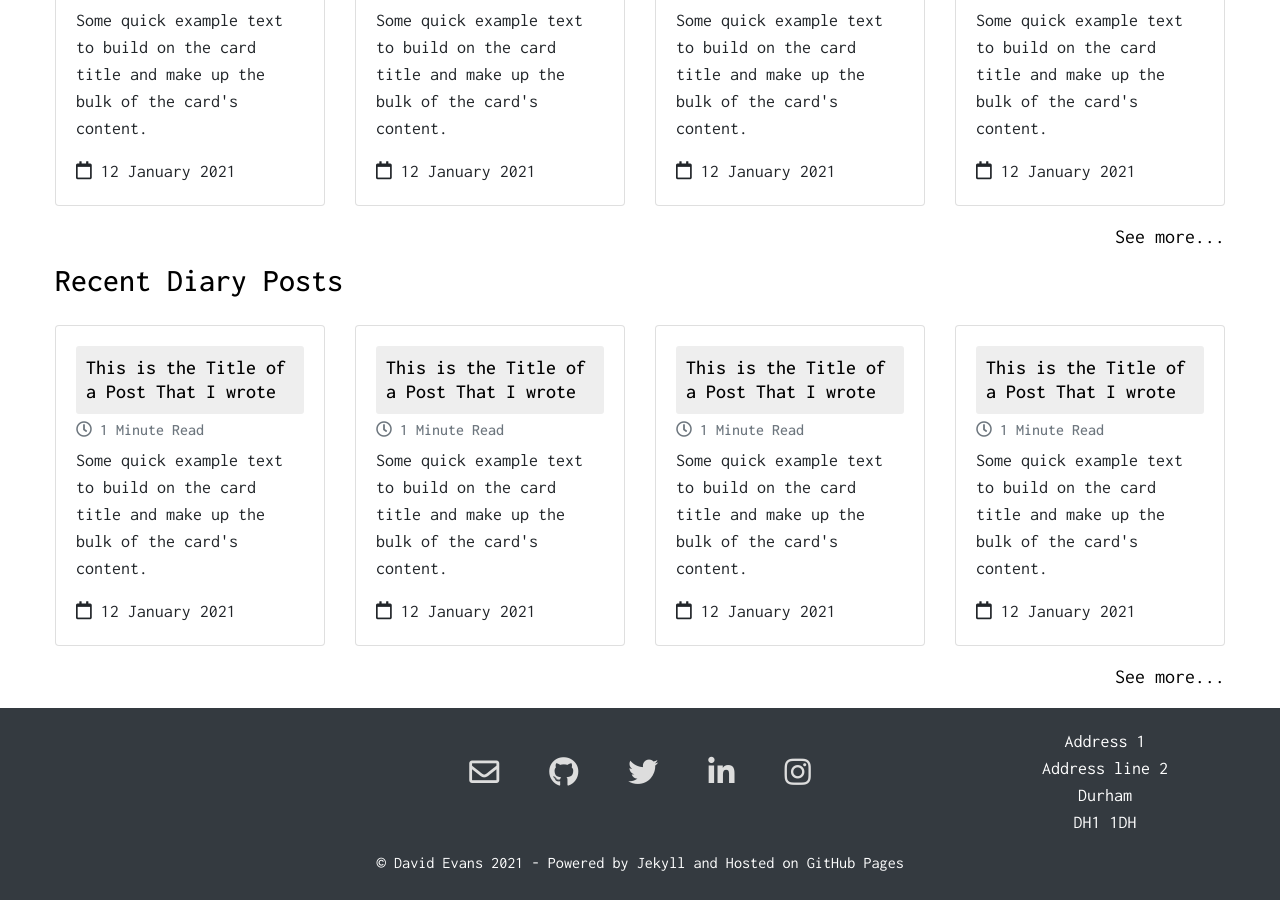
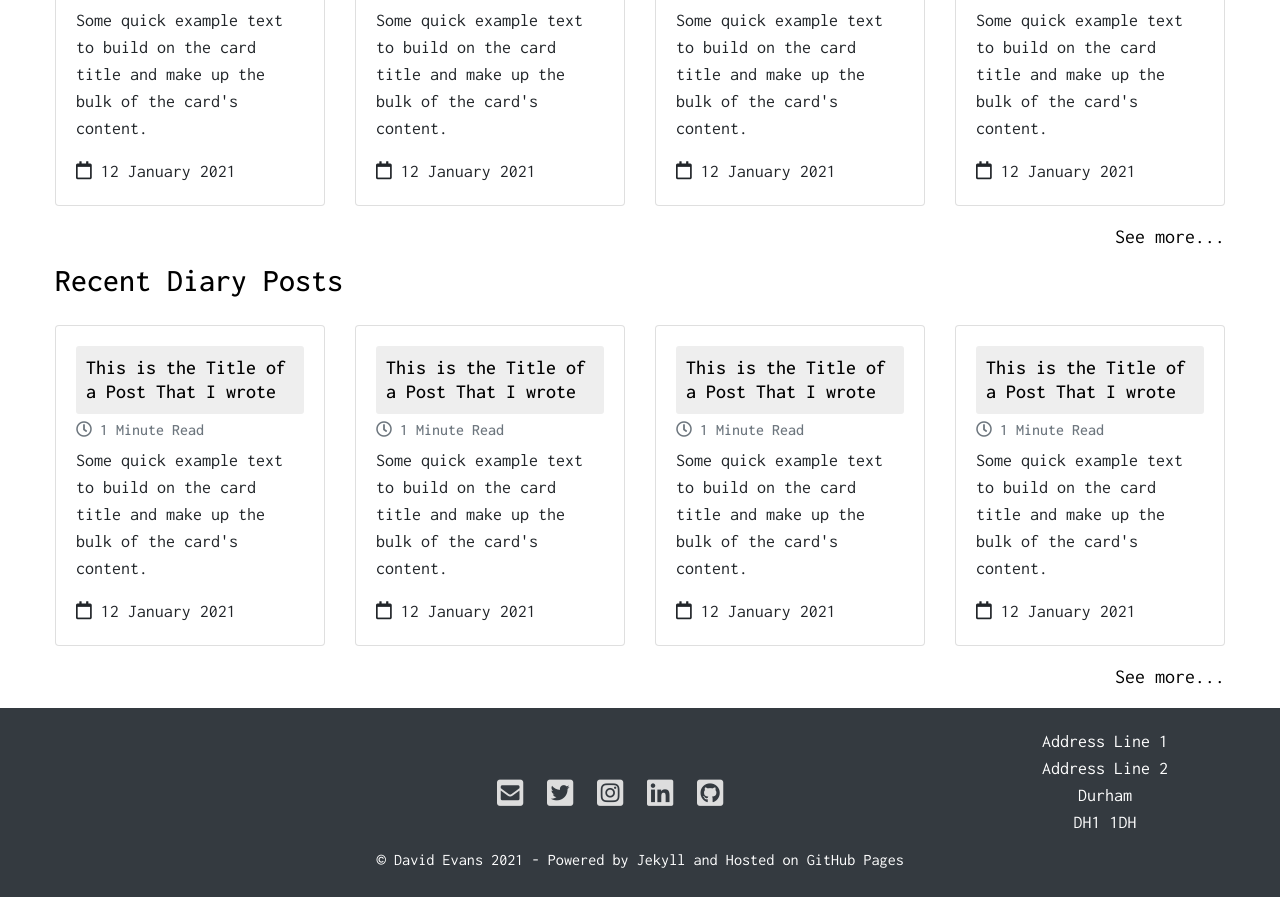
Before and after one commit to davidaevans/davidaevans.github.io, a Jekyll site: the page built from index.html, in a window 1280 px wide and 900 px high, scrolled down 571 px. Built offline with Jekyll 4.4.1, drawn with Linux system fonts in a browser that asks for light colours.

Commit message:
add liquid tags to footer

```diff
--- a/_config.yml
+++ b/_config.yml
@@ -11,6 +11,10 @@ author:
   name: "David Evans"
   bio: "PhD student at The University of Durham. Part of Cohort 7 of SOFI2 CDT."
   location: "Durham, UK"
+  address1: "Address Line 1"
+  address2: "Address Line 2"
+  city: "Durham"
+  postcode: "DH1 1DH"
 
 socials:
   twitter: "davidevans120"
--- a/_includes/footer.html
+++ b/_includes/footer.html
@@ -8,27 +8,30 @@
 
 					<div class="footer-social-icons align-middle">
 						<div class="btn-group" role="group">
-  						<a class="btn p-0 mx-4" href="https://github.com"><i class="far fa-envelope"></i></a>
-  						<a class="btn p-0 mx-4" href="https://github.com"><i class="fab fa-github"></i></a>
-  						<a class="btn p-0 mx-4" href="https://github.com"><i class="fab fa-twitter"></i></a>
-						  <a class="btn p-0 mx-4" href="https://github.com"><i class="fab fa-linkedin-in"></i></a>
-						  <a class="btn p-0 mx-4" href="https://github.com"><i class="fab fa-instagram"></i></a>
+
+
+						{% for item in site.data.social-links %}
+
+  						<a class="btn p-0 mx-4" href="{{ item.link }}">{{item.icon}}</a>
+
+  						{% endfor %}
+
 						</div>
 					</div>
 
 				</div>
 				<div class="col-md-3">
 					<div class="footer-address text-center">
-						<p>Address 1</p>
-						<p>Address line 2</p>
-						<p>Durham</p>
-						<p>DH1 1DH</p>
+						<p>{{ site.author.address1 }}</p>
+						<p>{{ site.author.address2 }}</p>
+						<p>{{ site.author.city }}</p>
+						<p>{{ site.author.postcode }}</p>
 					</div>
 				</div>
 			</div>
 			<div class="row">
 				<div class="col-md-12">
-					<p class="footer-statement text-center py-2"><span>&#169</span> David Evans 2021 - Powered by <a href="https://jekyllrb.com">Jekyll</a> and Hosted on <a href="https://pages.github.com">GitHub Pages</a></p>
+					<p class="footer-statement text-center py-2"><span>&#169</span> {{ site.author.name }} {{ 'now' | date: "%Y" }} - Powered by <a href="https://jekyllrb.com">Jekyll</a> and Hosted on <a href="https://pages.github.com">GitHub Pages</a></p>
 				</div>
 			</div>
 		</div>
```
